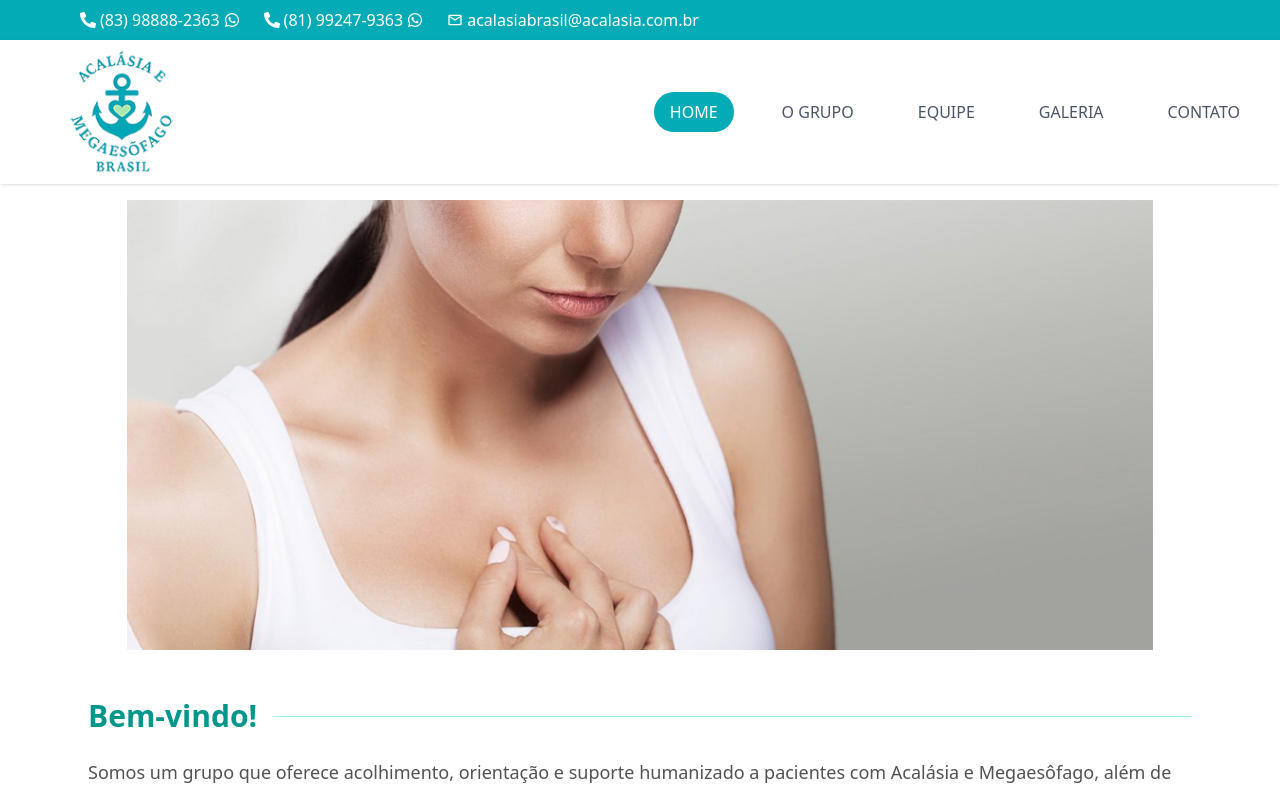
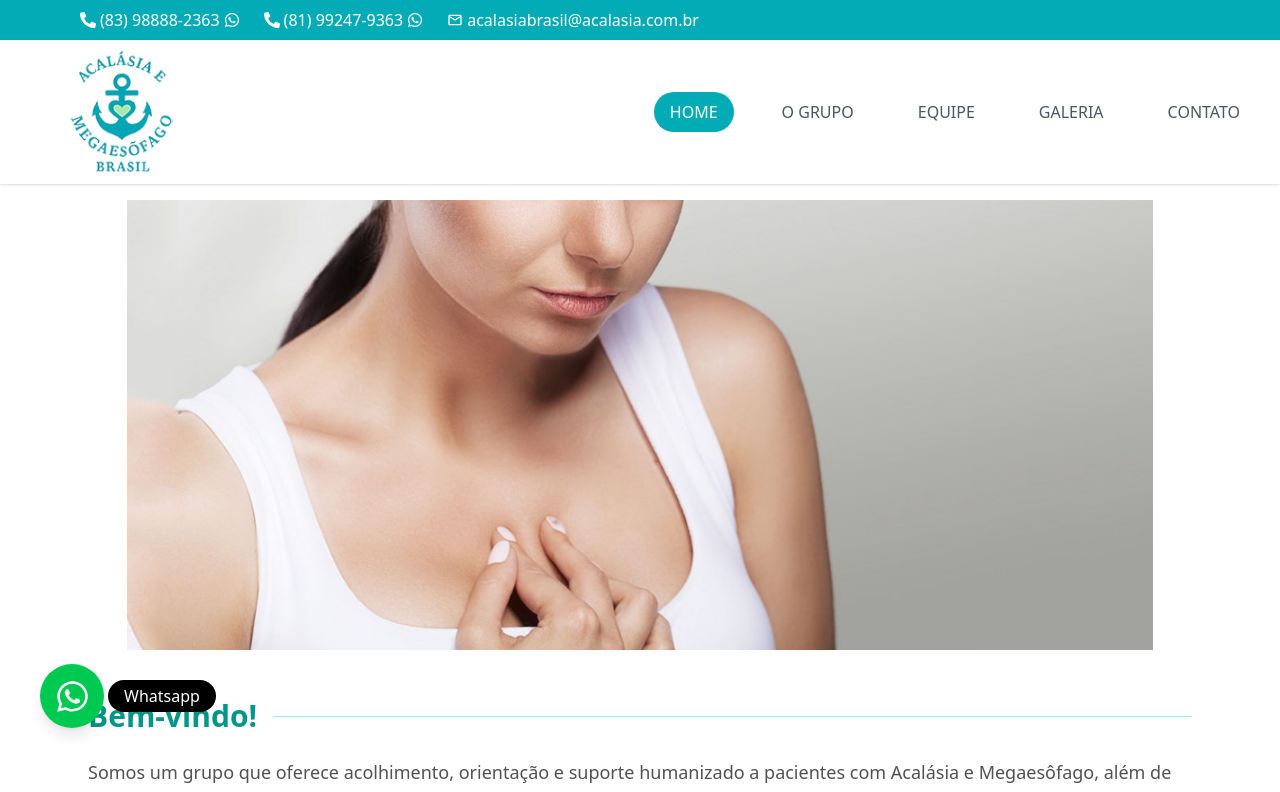
Before and after one commit to bunhakgabriel/AcalasiaBrasilSiteV1, a React (Vite) app: page / in a window 1280 px wide. Shown: the top 792 px of the page. Built offline with nearby package versions, Linux system fonts and the light colour scheme.

Commit message:
feat: add WhatsappButton component for direct contact via WhatsApp

```diff
--- a/src/App.tsx
+++ b/src/App.tsx
@@ -2,6 +2,7 @@ import { Outlet } from "react-router-dom";
 import Menu from "./componentes/menu/Menu";
 import { Rodape } from "./componentes/rodape/Rodape";
 import { ScrollToTop } from "./componentes/scroll-to-top/ScrollToTop";
+import WhatsappButton from "./componentes/whatsapp-button/WhatsappButton";
 
 function App() {
   return (
@@ -10,6 +11,7 @@ function App() {
       <Menu />
       <div className="h-[100px] sm:h-[180px] md:h-[200px]"></div>
       <Outlet />
+      <WhatsappButton />
       <Rodape />
     </>
   );
--- /dev/null
+++ b/src/componentes/whatsapp-button/WhatsappButton.tsx
@@ -0,0 +1,35 @@
+import { FaWhatsapp } from "react-icons/fa";
+
+export default function WhatsappButton() {
+  const numero = "5581992479363"; // coloque seu número com DDI
+  const link = `https://wa.me/${numero}`;
+
+  return (
+    <a
+      href={link}
+      target="_blank"
+      rel="noopener noreferrer"
+      className="fixed left-10 bottom-18 z-50 group flex items-center"
+    >
+
+      {/* Botão */}
+      <div className="w-16 h-16 flex items-center justify-center
+        rounded-full bg-green-500 text-white text-2xl shadow-lg
+        transform transition duration-300
+        group-hover:scale-110"
+      >
+        <FaWhatsapp size={35} />
+      </div>
+
+      {/* Texto */}
+      <span className="inline-block
+        bg-black text-white text-md px-4 py-1 rounded-full
+        translate-x-1
+        group-hover:opacity-100 group-hover:translate-x-2
+        transition-all duration-300"
+      >
+        Whatsapp
+      </span>
+    </a>
+  );
+}
```
